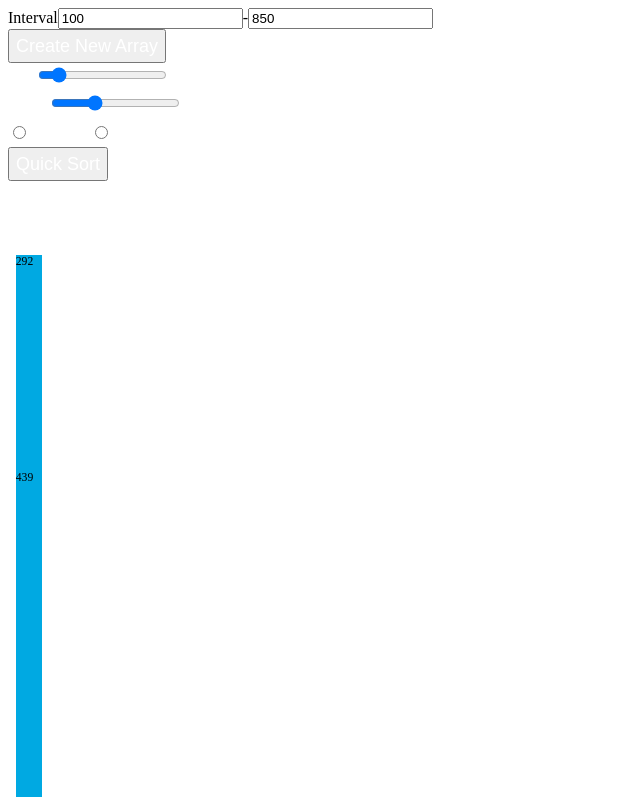
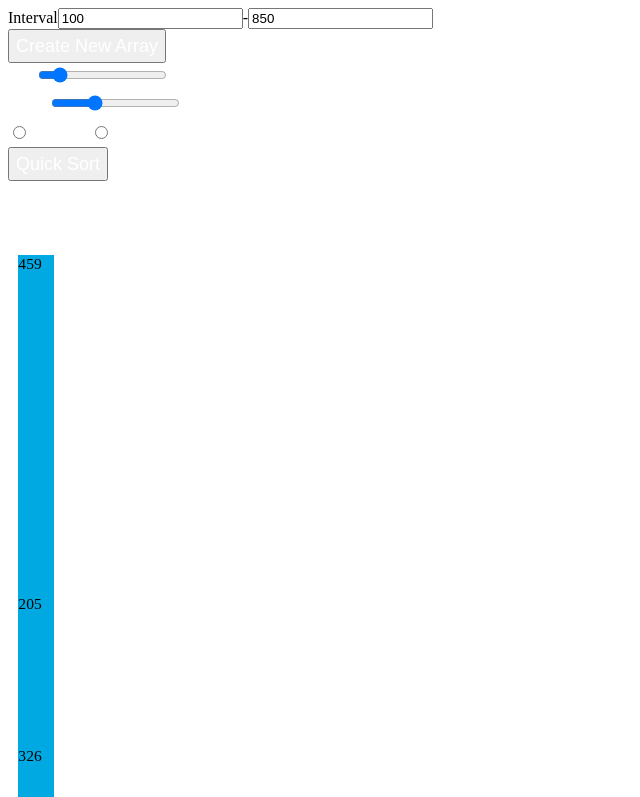
Before and after one commit to abramishvilisaba/sorting-algorithm-visualization, a React (Create React App) app: page / in a window 1280 px wide. Shown: the top 797 px of the page, without its empty margins (0-640 px from the left). Built offline with nearby package versions, Linux system fonts and the light colour scheme.

Commit message:
updated styles and algorithm

```diff
--- a/src/App.js
+++ b/src/App.js
@@ -2,7 +2,7 @@ import React, { useEffect, useState, useRef } from "react";
 
 export default function SortingVisualizer() {
   const [array, setArray] = useState([]);
-  const [size, setSize] = useState(20);
+  const [size, setSize] = useState(15);
   const [width, setWidth] = useState(6);
   const [selectedSpeed, setSelectedSpeed] = useState(70);
   const [speed, setSpeed] = useState(70);
@@ -27,7 +27,7 @@ export default function SortingVisualizer() {
   const colorIndex = "#3083DC";
   const colorPivot = "#4B56D2";
   const minSize = 10;
-  const maxSize = 100;
+  const maxSize = 50;
   const minSpeed = 10;
   const maxSpeed = 200;
   const height = 850;
```
